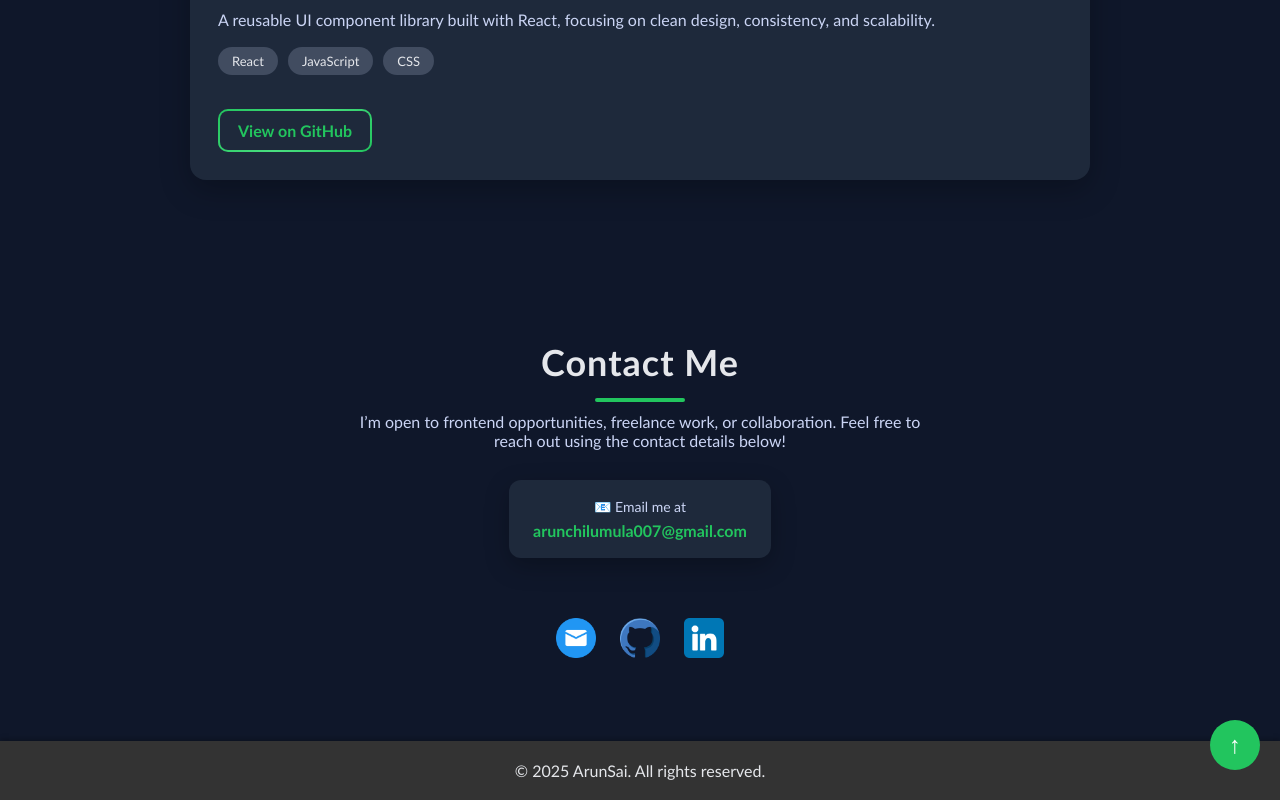
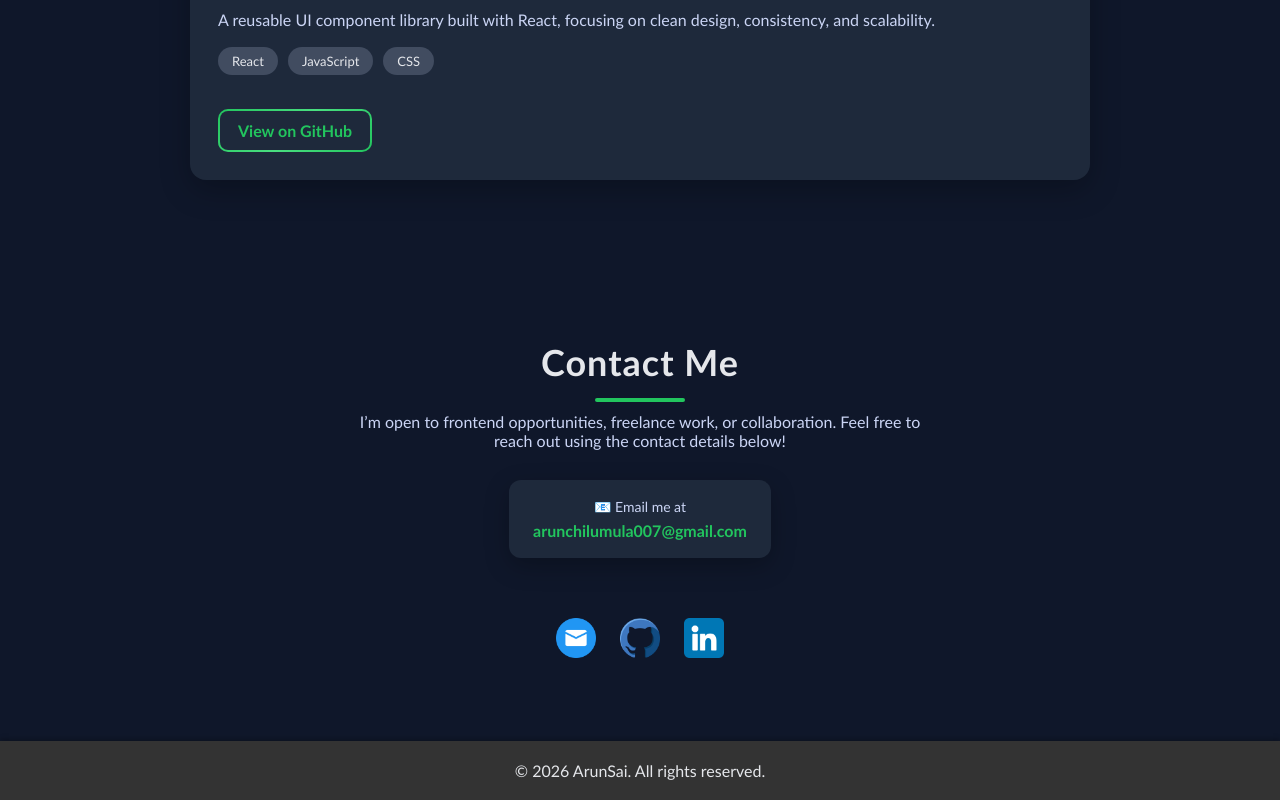
Before and after one commit to ArunSaiChilumula/Arun-Portfolio, a React (Vite) app: page / in a window 1280 px wide. Shown: the part 2395-3195 px from the top of the page. Built offline with nearby package versions, Linux system fonts and the light colour scheme; the HTML template or start-up script is replaced by a standard one.

Commit message:
tool tip added to button

```diff
--- a/src/CSS/Footer.css
+++ b/src/CSS/Footer.css
@@ -1,5 +1,6 @@
 .scrollToTopBtn {
-  position: absolute;
+
+  position: fixed;
   right: 20px;
   bottom: 30px;
   width: 50px;
--- a/src/Components/Footer.jsx
+++ b/src/Components/Footer.jsx
@@ -9,12 +9,17 @@ const Footer = () => {
   }
 
   return (
-    <div style={{ position: 'relative' }}>
-      <button className='scrollToTopBtn' onClick={scrollToTop}>
+    <div>
+      <button
+        className="scrollToTopBtn"
+        onClick={scrollToTop}
+        title="Go to top"
+        aria-label="Go to top"
+      >
         ↑
       </button>
-      <div className='FooterContainer'>
-        <p>© 2025 ArunSai. All rights reserved.</p>
+      <div className="FooterContainer">
+        <p>© 2026 ArunSai. All rights reserved.</p>
       </div>
     </div>
   )
```
